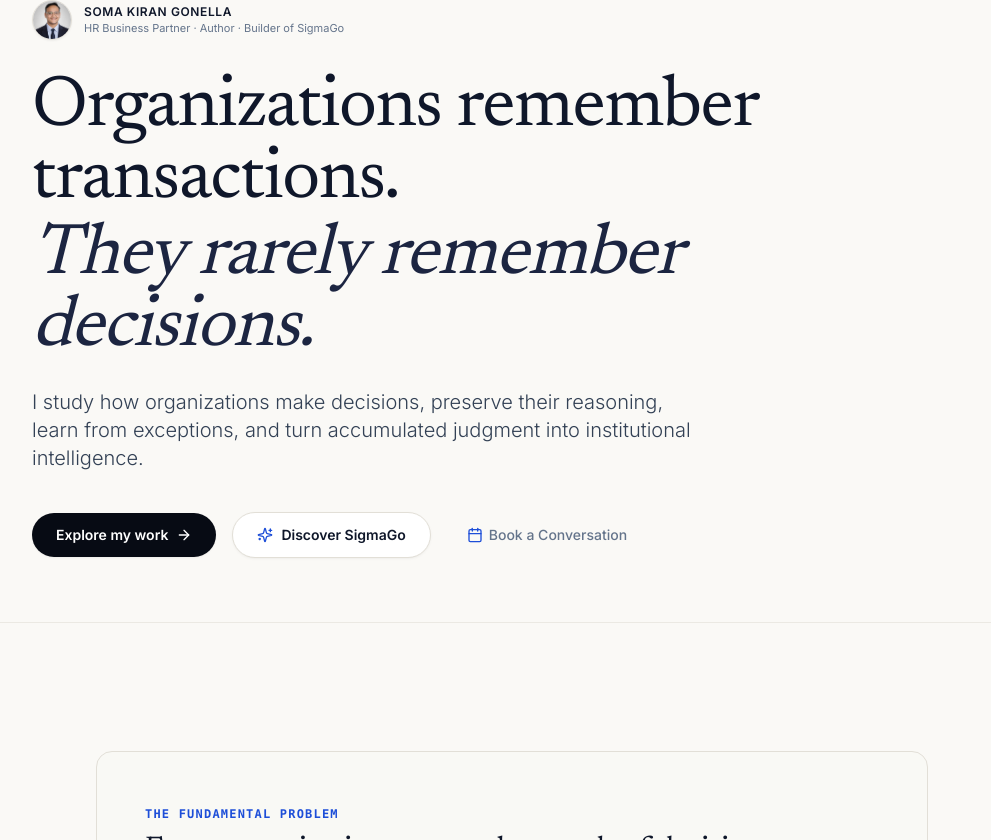
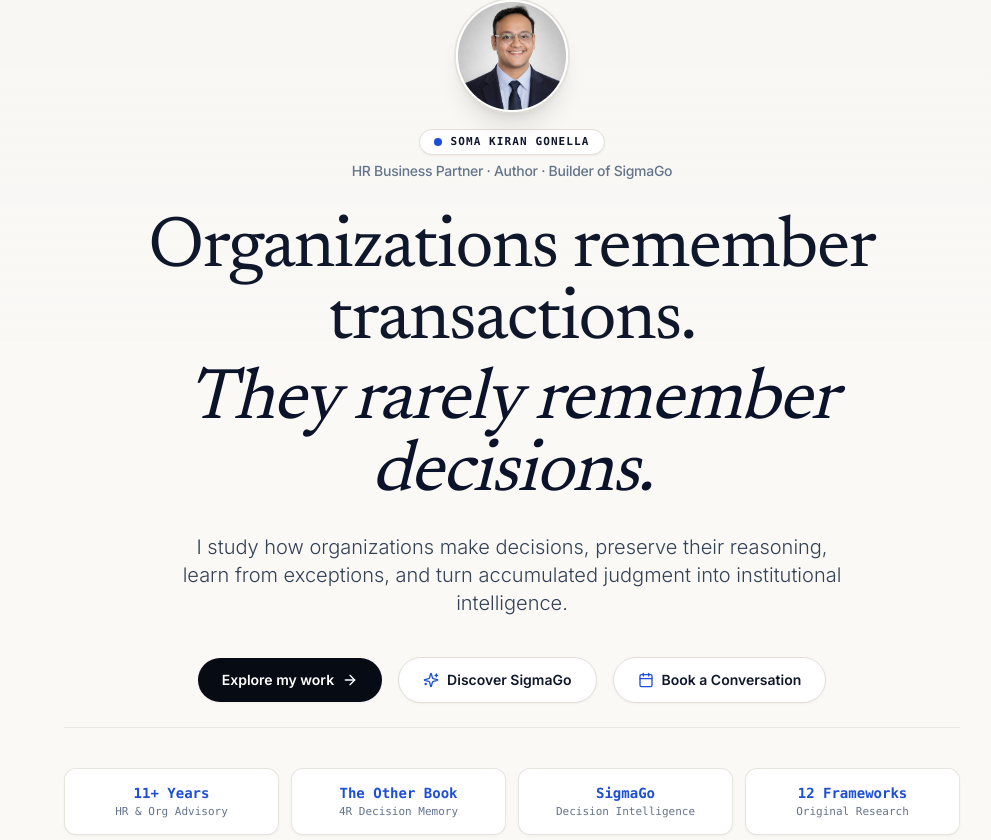
Before and after one commit to luckykiran2024/soma-thought-leadership, a Next.js app: page / in a window 1280 px wide. Shown: the part 160-1000 px from the top of the page, without its empty margins (128-1119 px from the left). Built offline with nearby package versions, Linux system fonts and the light colour scheme.

Commit message:
feat: redesign homepage hero into centered broadsheet editorial layout with enhanced author presentation and domain ribbon

```diff
--- a/next.config.mjs
+++ b/next.config.mjs
@@ -1,8 +1,8 @@
 /** @type {import('next').NextConfig} */
 const nextConfig = {
-  output: 'standalone',
   reactStrictMode: true,
   images: {
+    unoptimized: true,
     remotePatterns: [
       {
         protocol: 'https',
--- a/src/app/page.tsx
+++ b/src/app/page.tsx
@@ -27,12 +27,13 @@ export default function HomePage() {
 
   return (
     <div className="space-y-24 sm:space-y-32 pb-24">
-      {/* 1. HERO SECTION */}
-      <section className="relative pt-12 sm:pt-20 pb-16 border-b border-editorial-border/60 overflow-hidden">
-        <div className="max-w-5xl mx-auto px-4 sm:px-6 lg:px-8">
-          {/* Identity & Status Tag */}
-          <div className="flex items-center space-x-3 mb-8 animate-fade-in">
-            <div className="relative w-10 h-10 rounded-full overflow-hidden border border-editorial-border shadow-sm flex-shrink-0">
+      {/* 1. HERO SECTION (Centered Broadsheet Editorial) */}
+      <section className="relative pt-12 sm:pt-20 pb-16 border-b border-editorial-border/60 overflow-hidden bg-gradient-to-b from-surface/40 via-background to-background">
+        <div className="max-w-5xl mx-auto px-4 sm:px-6 lg:px-8 text-center">
+          {/* Enhanced Author Presentation */}
+          <div className="flex flex-col items-center space-y-4 mb-8 animate-fade-in">
+            {/* Dignified Executive Portrait */}
+            <div className="relative w-24 h-24 sm:w-28 sm:h-28 rounded-full overflow-hidden border-2 border-white shadow-xl ring-2 ring-editorial-border/80 flex-shrink-0">
               <Image
                 src="/images/profile.jpg"
                 alt="Soma Kiran Gonella"
@@ -41,34 +42,36 @@ export default function HomePage() {
                 priority
               />
             </div>
-            <div>
-              <span className="text-xs font-semibold text-ink uppercase tracking-wider block">
-                Soma Kiran Gonella
-              </span>
-              <span className="text-[11px] text-ink-muted block">
+
+            <div className="space-y-1.5 text-center">
+              <div className="inline-flex items-center space-x-2 px-3.5 py-1 rounded-full bg-white border border-editorial-border shadow-subtle text-[11px] font-mono uppercase tracking-widest text-ink">
+                <span className="w-2 h-2 rounded-full bg-accent" />
+                <span className="font-semibold">Soma Kiran Gonella</span>
+              </div>
+              <p className="text-xs sm:text-sm text-ink-muted font-medium tracking-tight">
                 HR Business Partner · Author · Builder of SigmaGo
-              </span>
+              </p>
             </div>
           </div>
 
-          {/* Intellectual Hero Statement */}
-          <div className="space-y-6 max-w-4xl">
-            <h1 className="font-serif text-4xl sm:text-6xl lg:text-7xl font-normal text-ink tracking-tight leading-[1.12]">
+          {/* Centered Intellectual Hero Statement */}
+          <div className="space-y-6 max-w-4xl mx-auto">
+            <h1 className="font-serif text-4xl sm:text-6xl lg:text-7xl font-normal text-ink tracking-tight leading-[1.14]">
               Organizations remember transactions.{' '}
-              <span className="text-navy-800 italic block mt-1">
+              <span className="text-navy-900 italic block mt-2">
                 They rarely remember decisions.
               </span>
             </h1>
 
-            <p className="text-lg sm:text-xl text-ink-light leading-relaxed max-w-2xl font-light">
+            <p className="text-lg sm:text-xl text-ink-light leading-relaxed max-w-2xl mx-auto font-light">
               I study how organizations make decisions, preserve their reasoning, learn from exceptions, and turn accumulated judgment into institutional intelligence.
             </p>
 
-            {/* CTAs */}
-            <div className="pt-4 flex flex-wrap items-center gap-3 sm:gap-4">
+            {/* Refined, Balanced CTAs */}
+            <div className="pt-4 flex flex-wrap items-center justify-center gap-3 sm:gap-4">
               <Link
                 href="/thinking"
-                className="inline-flex items-center px-6 py-3 rounded-full bg-navy-950 hover:bg-navy-900 text-white text-sm font-semibold transition-all shadow-sm hover:shadow group"
+                className="inline-flex items-center px-6 py-3 rounded-full bg-navy-950 hover:bg-navy-900 text-white text-xs sm:text-sm font-semibold transition-all shadow-sm hover:shadow group"
               >
                 <span>Explore my work</span>
                 <ArrowRight className="w-4 h-4 ml-2 group-hover:translate-x-0.5 transition-transform" />
@@ -76,7 +79,7 @@ export default function HomePage() {
 
               <Link
                 href="/sigmago"
-                className="inline-flex items-center px-6 py-3 rounded-full bg-white hover:bg-surface text-ink text-sm font-semibold border border-editorial-border transition-all shadow-subtle"
+                className="inline-flex items-center px-6 py-3 rounded-full bg-white hover:bg-surface text-ink text-xs sm:text-sm font-semibold border border-editorial-border transition-all shadow-subtle"
               >
                 <Sparkles className="w-4 h-4 mr-2 text-accent" />
                 <span>Discover SigmaGo</span>
@@ -84,11 +87,56 @@ export default function HomePage() {
 
               <Link
                 href="/book-a-conversation"
-                className="inline-flex items-center px-5 py-3 text-sm font-medium text-ink-muted hover:text-ink transition-colors"
+                className="inline-flex items-center px-6 py-3 rounded-full border border-editorial-border bg-white hover:bg-surface text-ink text-xs sm:text-sm font-semibold transition-all shadow-subtle"
               >
-                <Calendar className="w-4 h-4 mr-1.5 text-accent" />
+                <Calendar className="w-4 h-4 mr-2 text-accent" />
                 <span>Book a Conversation</span>
               </Link>
+            </div>
+
+            {/* Broadsheet Domain Ribbon */}
+            <div className="pt-10 mt-12 border-t border-editorial-border/60">
+              <div className="grid grid-cols-2 md:grid-cols-4 gap-3 text-center text-xs font-mono">
+                <Link
+                  href="/experience"
+                  className="p-3.5 bg-white border border-editorial-border/80 rounded-xl hover:border-ink transition-colors shadow-subtle group"
+                >
+                  <span className="text-accent font-semibold block text-sm group-hover:text-navy-900 transition-colors">
+                    11+ Years
+                  </span>
+                  <span className="text-ink-muted text-[11px]">HR & Org Advisory</span>
+                </Link>
+
+                <Link
+                  href="/book"
+                  className="p-3.5 bg-white border border-editorial-border/80 rounded-xl hover:border-ink transition-colors shadow-subtle group"
+                >
+                  <span className="text-accent font-semibold block text-sm group-hover:text-navy-900 transition-colors">
+                    The Other Book
+                  </span>
+                  <span className="text-ink-muted text-[11px]">4R Decision Memory</span>
+                </Link>
+
+                <Link
+                  href="/sigmago"
+                  className="p-3.5 bg-white border border-editorial-border/80 rounded-xl hover:border-ink transition-colors shadow-subtle group"
+                >
+                  <span className="text-accent font-semibold block text-sm group-hover:text-navy-900 transition-colors">
+                    SigmaGo
+                  </span>
+                  <span className="text-ink-muted text-[11px]">Decision Intelligence</span>
+                </Link>
+
+                <Link
+                  href="/thinking"
+                  className="p-3.5 bg-white border border-editorial-border/80 rounded-xl hover:border-ink transition-colors shadow-subtle group"
+                >
+                  <span className="text-accent font-semibold block text-sm group-hover:text-navy-900 transition-colors">
+                    12 Frameworks
+                  </span>
+                  <span className="text-ink-muted text-[11px]">Original Research</span>
+                </Link>
+              </div>
             </div>
           </div>
         </div>
```
